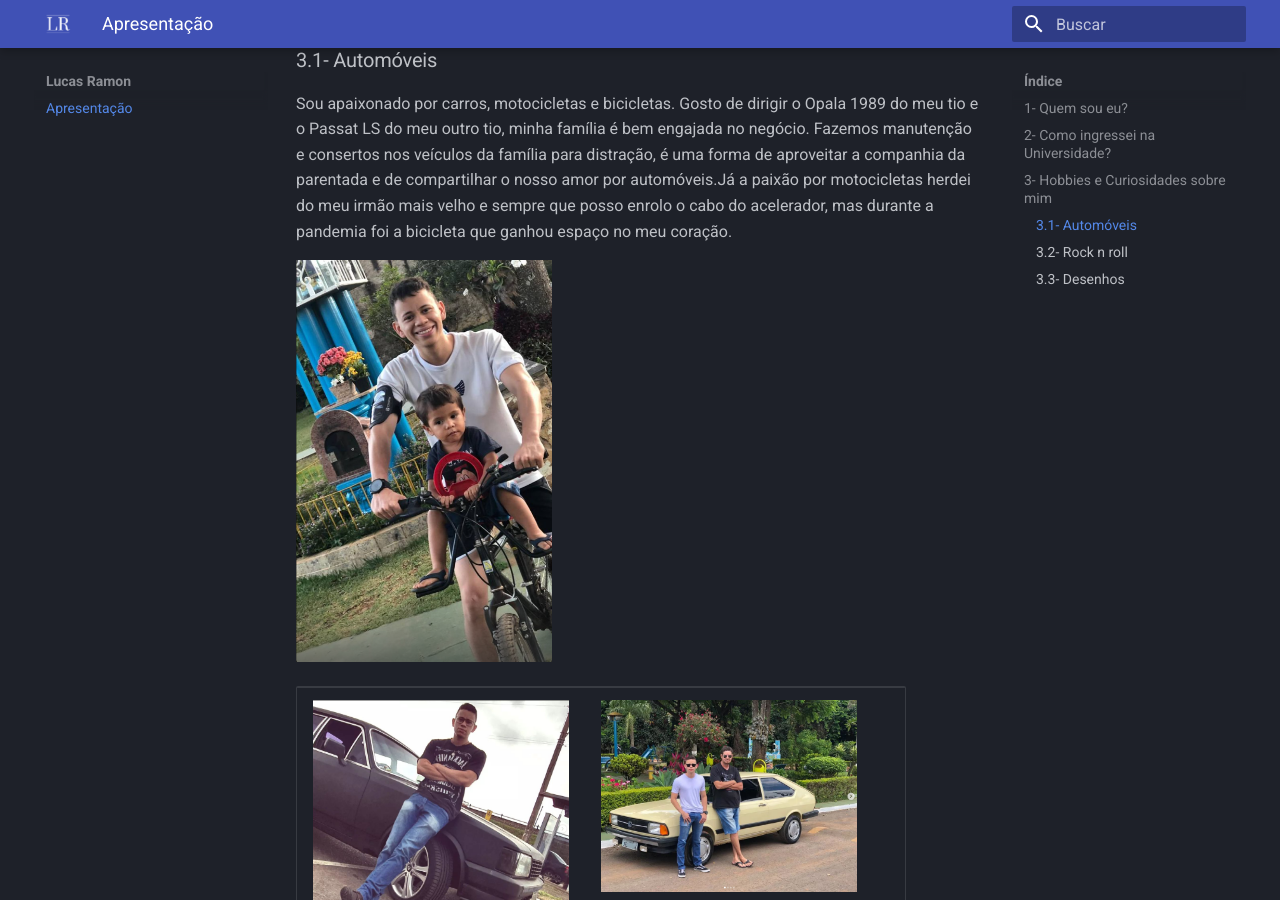
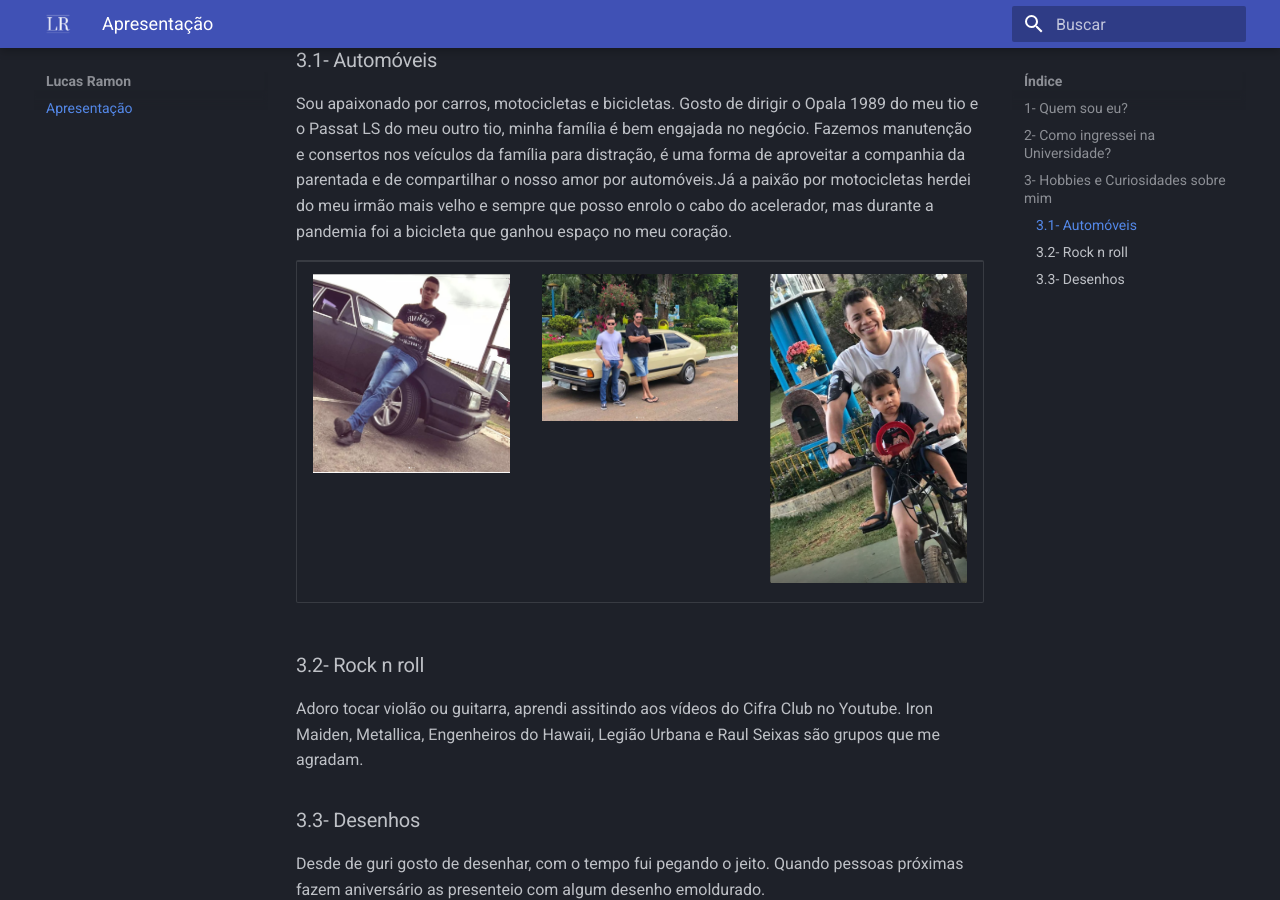
Before and after one commit to lramon2001/lramon2001.github.io, an MkDocs documentation site: the page built from docs/index.md, in a window 1280 px wide and 900 px high, scrolled down 690 px. Built offline with MkDocs 1.6.1 and Material for MkDocs 9.7.7, drawn with Linux system fonts in a browser that asks for light colours.

Commit message:
Update index.md

```diff
--- a/docs/index.md
+++ b/docs/index.md
@@ -22,8 +22,9 @@ Sou apaixonado por carros, motocicletas e bicicletas. Gosto de dirigir o Opala 1
   <td>
      <img src="./media/passat.png" width="256" height="256"/>
 </td>
-  <img src="./media/bike.png" width="256" height="256"/>
+
   <td>
+     <img src="./media/bike.png" width="256" height="256"/>
 </td>
 </table>
 
```
